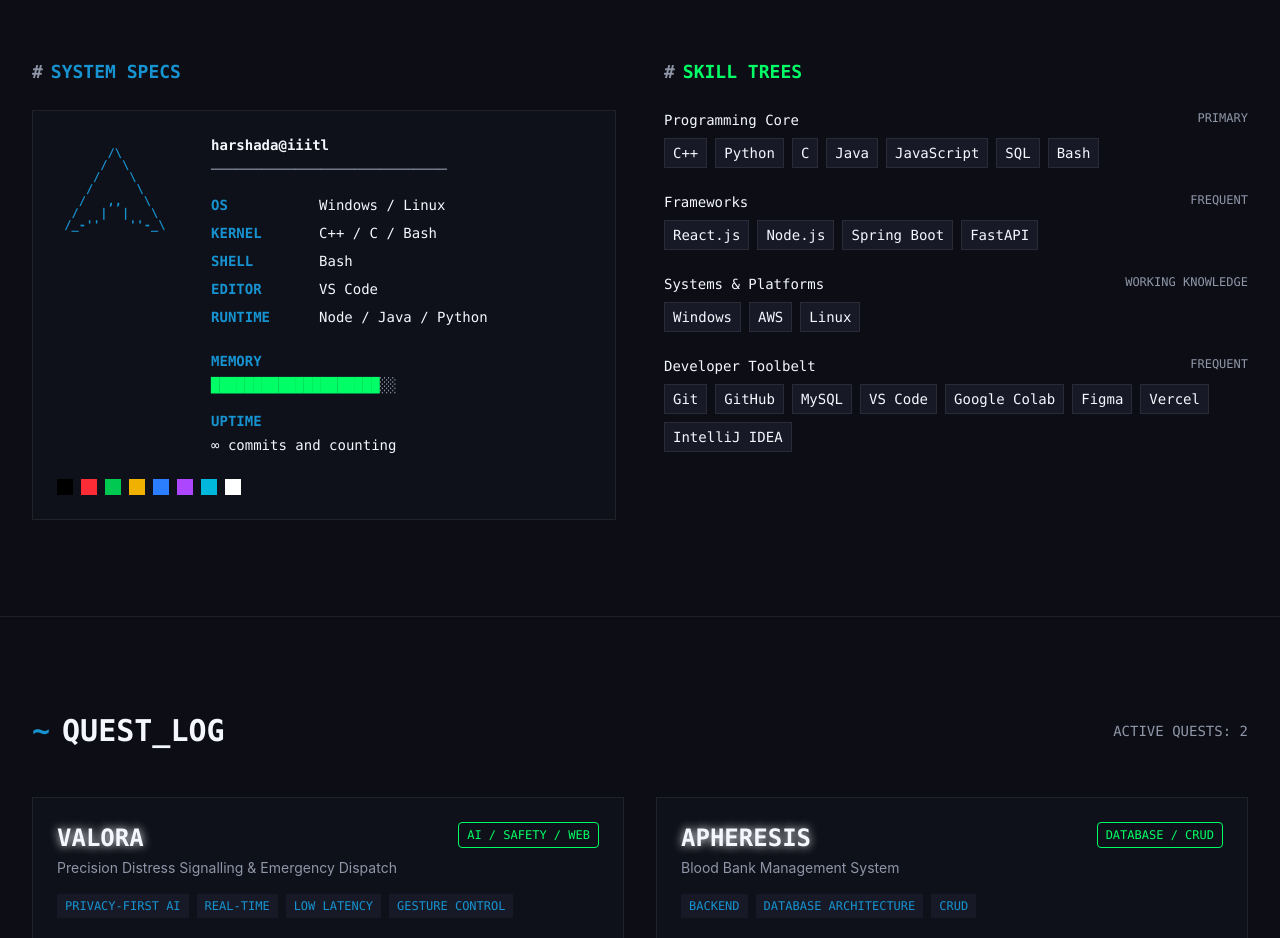
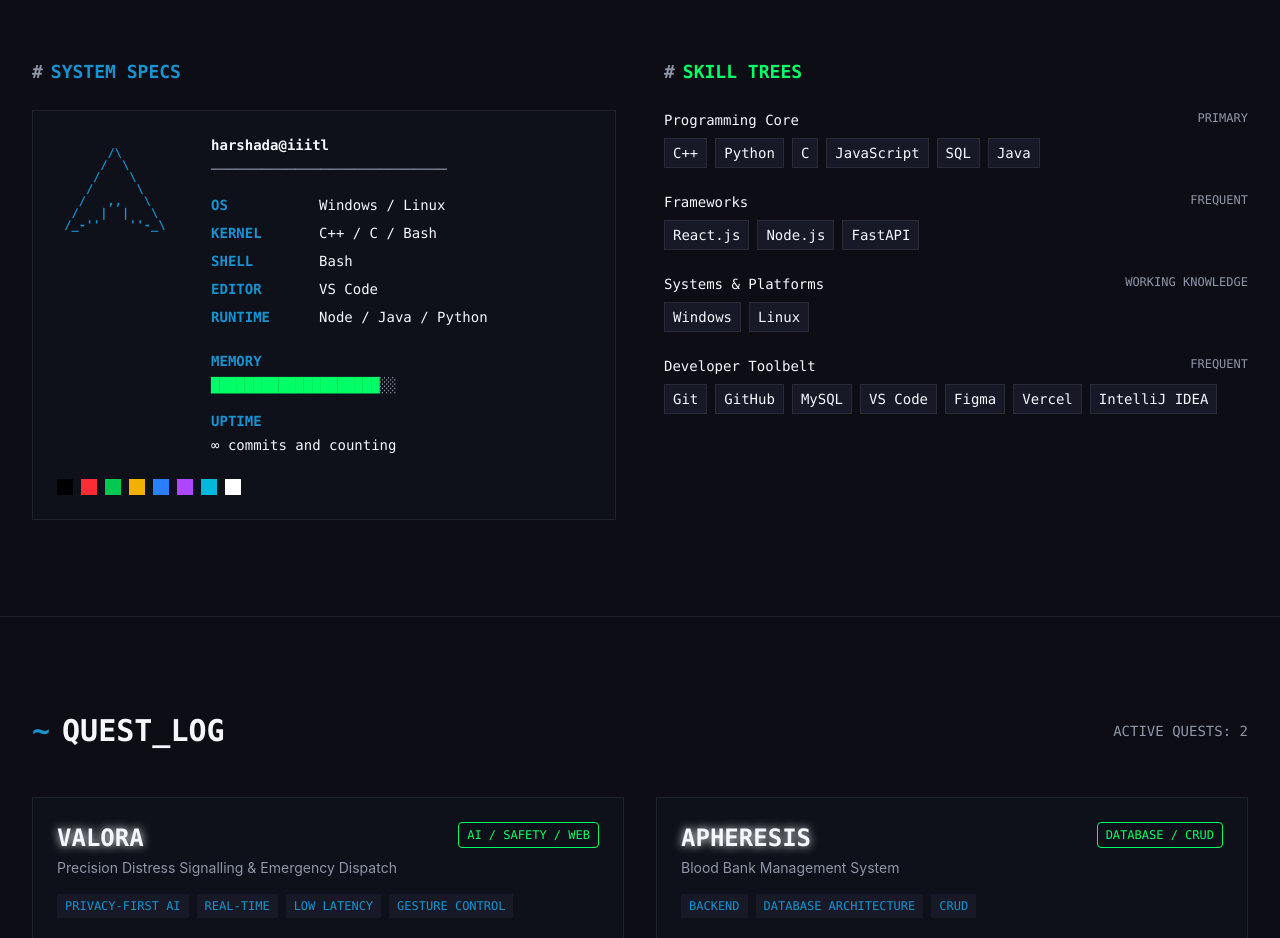
Before and after one commit to HarShada8G/harshada-portfolio, a React app: page / in a window 1280 px wide. Shown: the part 1340-2278 px from the top of the page. Built offline with nearby package versions, Linux system fonts and the light colour scheme; the HTML template or start-up script is replaced by a standard one.

Commit message:
Remove 'Java' and 'Spring Boot' from skills list

```diff
--- a/src/sections/Skills/Skills.tsx
+++ b/src/sections/Skills/Skills.tsx
@@ -89,7 +89,7 @@
                   <span className="text-[var(--text-secondary)] text-xs">PRIMARY</span>
                 </div>
                 <div className="flex flex-wrap gap-2">
-                  {['C++', 'Python', 'C', 'Java', 'JavaScript', 'SQL', 'Bash'].map(skill => (
+                  {['C++', 'Python', 'C', 'JavaScript', 'SQL', 'Java'].map(skill => (
                     <span key={skill} className="px-2 py-1 border border-[var(--border)] bg-[var(--surface-light)] text-[var(--text-primary)]">{skill}</span>
                   ))}
                 </div>
@@ -101,7 +101,7 @@
                   <span className="text-[var(--text-secondary)] text-xs">FREQUENT</span>
                 </div>
                 <div className="flex flex-wrap gap-2">
-                  {['React.js', 'Node.js', 'Spring Boot', 'FastAPI'].map(skill => (
+                  {['React.js', 'Node.js', 'FastAPI'].map(skill => (
                     <span key={skill} className="px-2 py-1 border border-[var(--border)] bg-[var(--surface-light)] text-[var(--text-primary)]">{skill}</span>
                   ))}
                 </div>
@@ -113,7 +113,7 @@
                   <span className="text-[var(--text-secondary)] text-xs">WORKING KNOWLEDGE</span>
                 </div>
                 <div className="flex flex-wrap gap-2">
-                  {['Windows', 'AWS', 'Linux'].map(skill => (
+                  {['Windows', 'Linux'].map(skill => (
                     <span key={skill} className="px-2 py-1 border border-[var(--border)] bg-[var(--surface-light)] text-[var(--text-primary)]">{skill}</span>
                   ))}
                 </div>
@@ -125,7 +125,7 @@
                   <span className="text-[var(--text-secondary)] text-xs">FREQUENT</span>
                 </div>
                 <div className="flex flex-wrap gap-2">
-                  {['Git', 'GitHub', 'MySQL', 'VS Code', 'Google Colab', 'Figma', 'Vercel', 'IntelliJ IDEA'].map(skill => (
+                  {['Git', 'GitHub', 'MySQL', 'VS Code', 'Figma', 'Vercel', 'IntelliJ IDEA'].map(skill => (
                     <span key={skill} className="px-2 py-1 border border-[var(--border)] bg-[var(--surface-light)] text-[var(--text-primary)]">{skill}</span>
                   ))}
                 </div>
```
